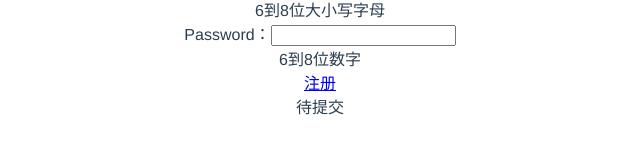
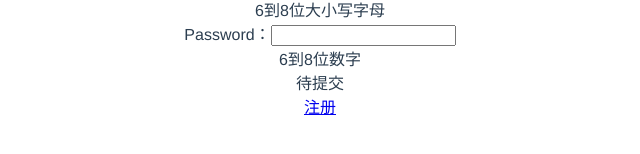
Before and after one commit to huangshm23/i-Robit, a Vue app in the folder front-end/: page / in a window 1280 px wide. Shown: the part 372-526 px from the top of the page, without its empty margins (320-960 px from the left). Built offline with nearby package versions, Linux system fonts and the light colour scheme; what vue-resource would draw is missing.

Commit message:
Update Signin.vue

```diff
--- a/front-end/src/components/Signin.vue
+++ b/front-end/src/components/Signin.vue
@@ -8,10 +8,9 @@
       <label for="age">Password：</label>
       <input type="password" id="password" v-model.trim="password" @blur="jiaoyan2"><br>
       <div v-if="!jiaoyanbiaoji2">6到8位数字</div>
-      <router-link :to="{ path: '/register' }">注册</router-link>
-      <br>
       <div v-if="biaoji == 2" @click="submit">提交</div>
       <div v-else>待提交</div>
+      <router-link :to="{ path: '/register' }">注册</router-link>
     </div>
   </div>
 </template>
```
